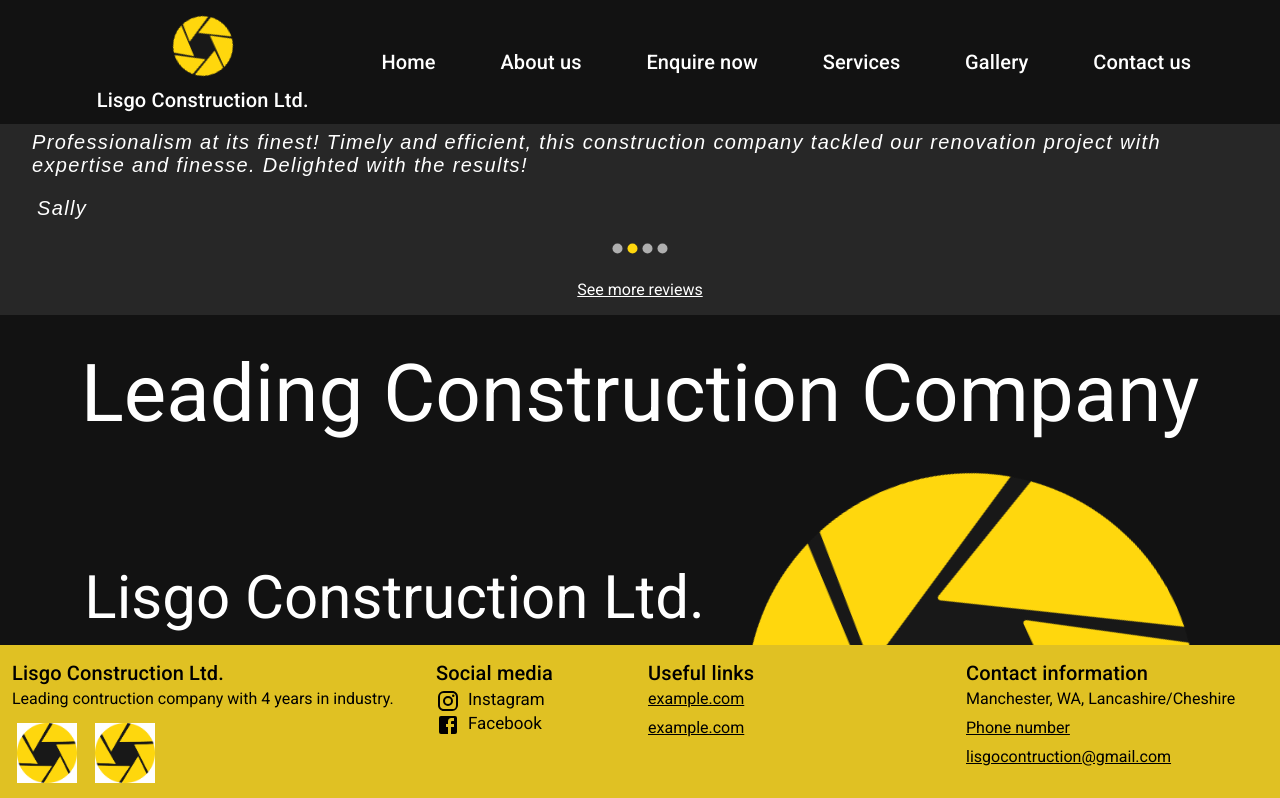
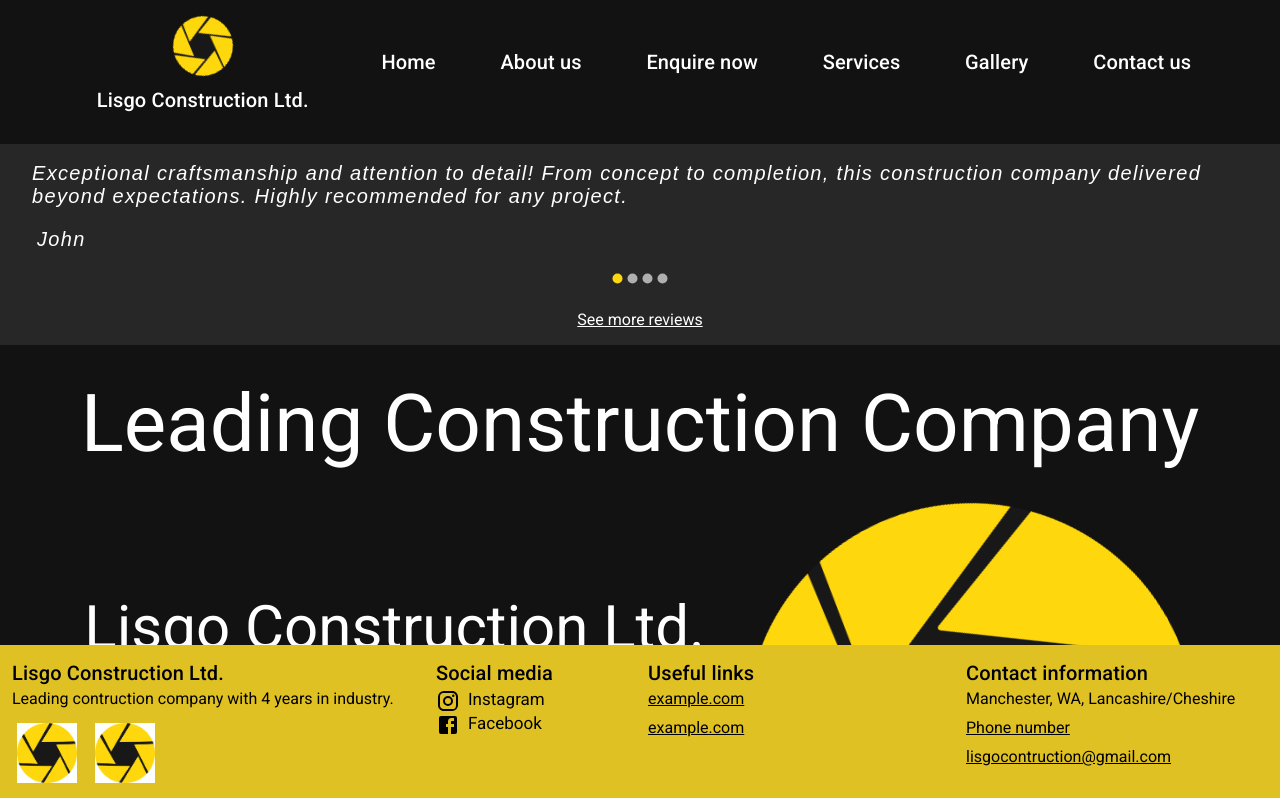
Before and after one commit to taldav8598/LisgoConstructionLtdWebsite, a React (Vite) app in the folder client/: page / in a window 1280 px wide. Shown: the top 798 px of the page. Built offline with nearby package versions, Linux system fonts and the light colour scheme; no server answers.

Commit message:
fix: to carousel white space and time between reviews displayed

```diff
--- a/client/src/Home.css
+++ b/client/src/Home.css
@@ -44,7 +44,7 @@
   justify-content: center;
   width: 100%;
   padding: 0;
-  margin-top: 7.1em;
+  margin-top: 9em;
   background-color: #272727;
 }
 
--- a/client/src/Home.jsx
+++ b/client/src/Home.jsx
@@ -37,6 +37,7 @@ export default function Home() {
               color: "#ffd70d",
             },
           }}
+          interval={7500}
         >
           {reviews.map((item, i) => (
             <Item className="item" key={i} item={item} />
```
